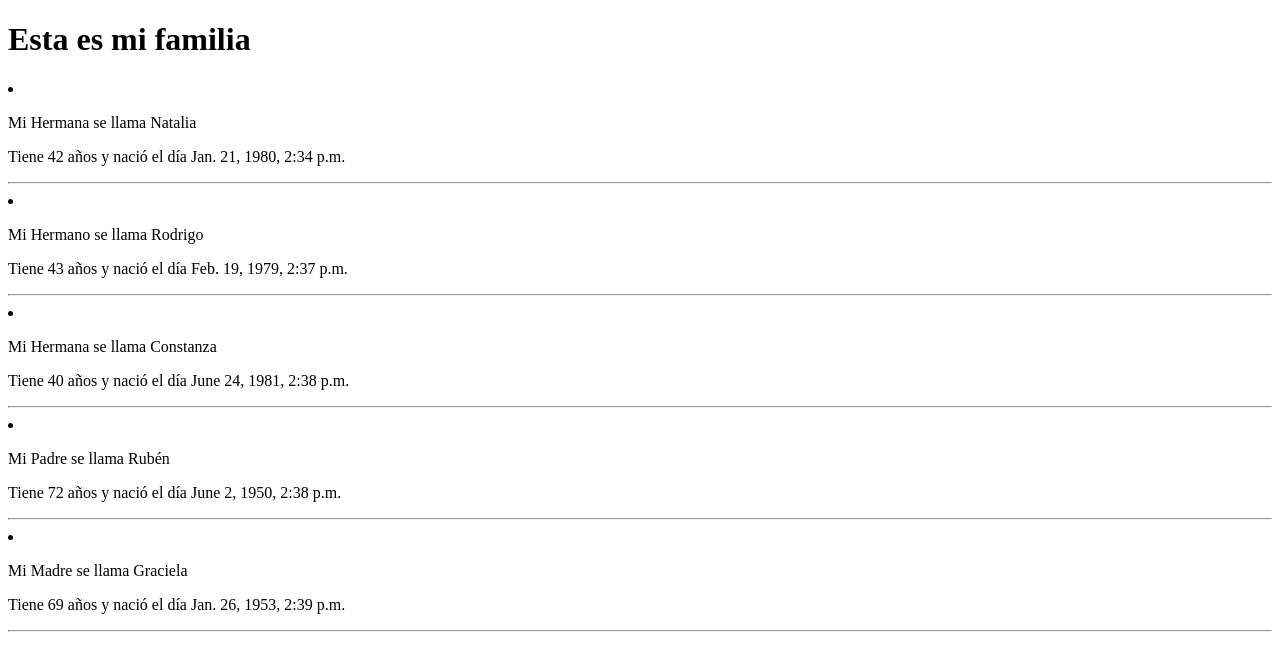
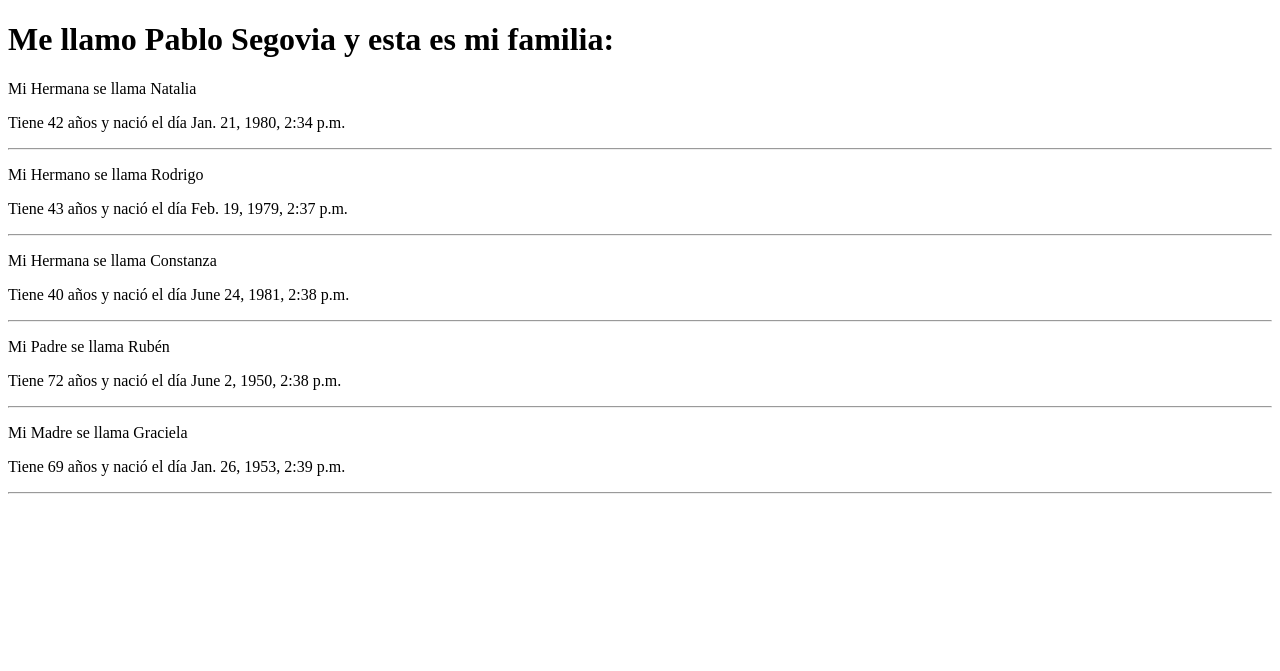
Before and after one commit to manoloacademia/familiares_coderhouse, a Django app: page / in a window 1280 px wide. Shown: the top 671 px of the page. Run offline with Django 4.2, Linux system fonts and the light colour scheme; data comes from the database, SQL or seed files in the repository.

Commit message:
Se quitan los tags de item de lista para tener mejor estética.

```diff
--- a/familiares_coderhouse/primer_MVT/templates/home.html
+++ b/familiares_coderhouse/primer_MVT/templates/home.html
@@ -4,14 +4,12 @@
     <title>Pablo Segovia: Familiares Coderhouse</title>
 </head>
 <body>
-    <h1>Esta es mi familia</h1>
+    <h1>Me llamo Pablo Segovia y esta es mi familia:</h1>
     {% if familiares %}
         {% for familiar in familiares %}
-        <li>
             <p>Mi {{ familiar.parentezco }} se llama {{ familiar.nombre }}</p>
             <p>Tiene {{ familiar.edad }} años y nació el día {{ familiar.fecha_nacimiento }}</p>
             <hr>
-        </li>
         {% endfor %}
     {% else %}
         <p>Todavía no hay familiares cargados en la base de datos.</p>
```
